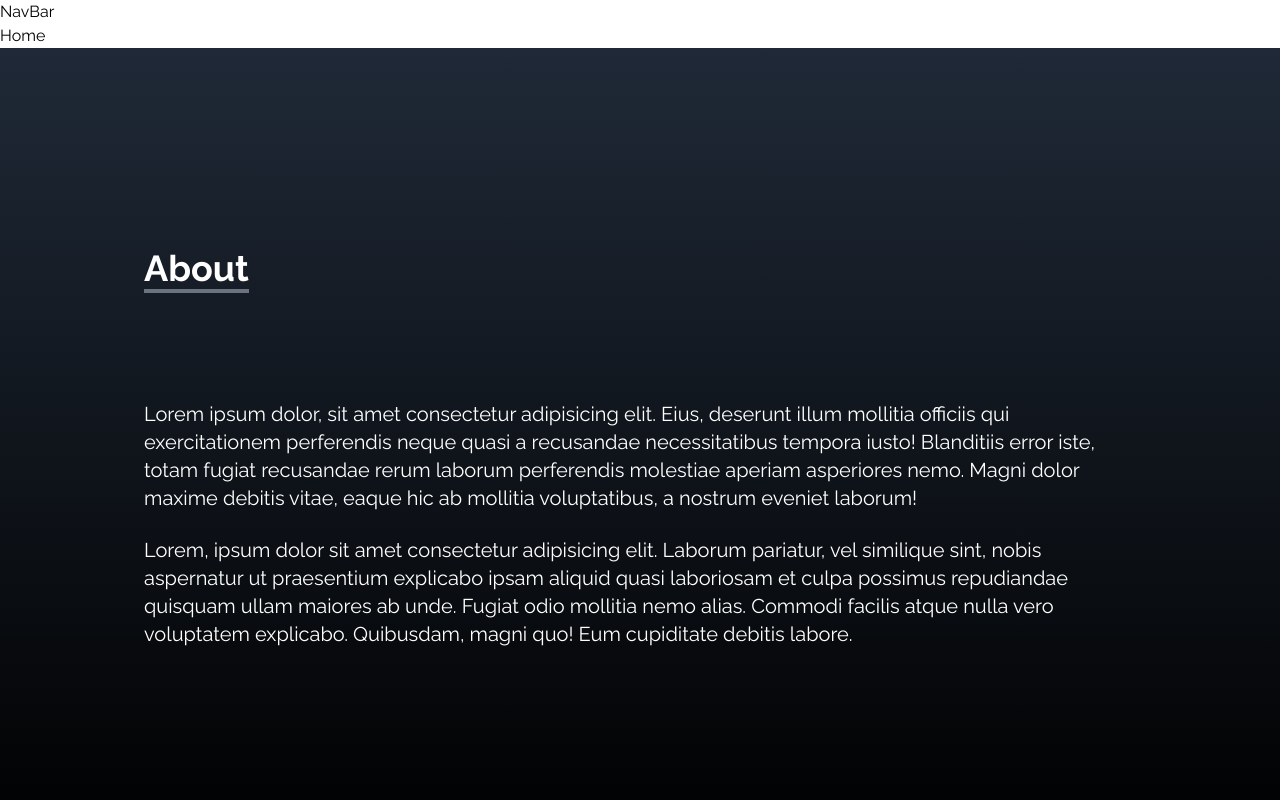
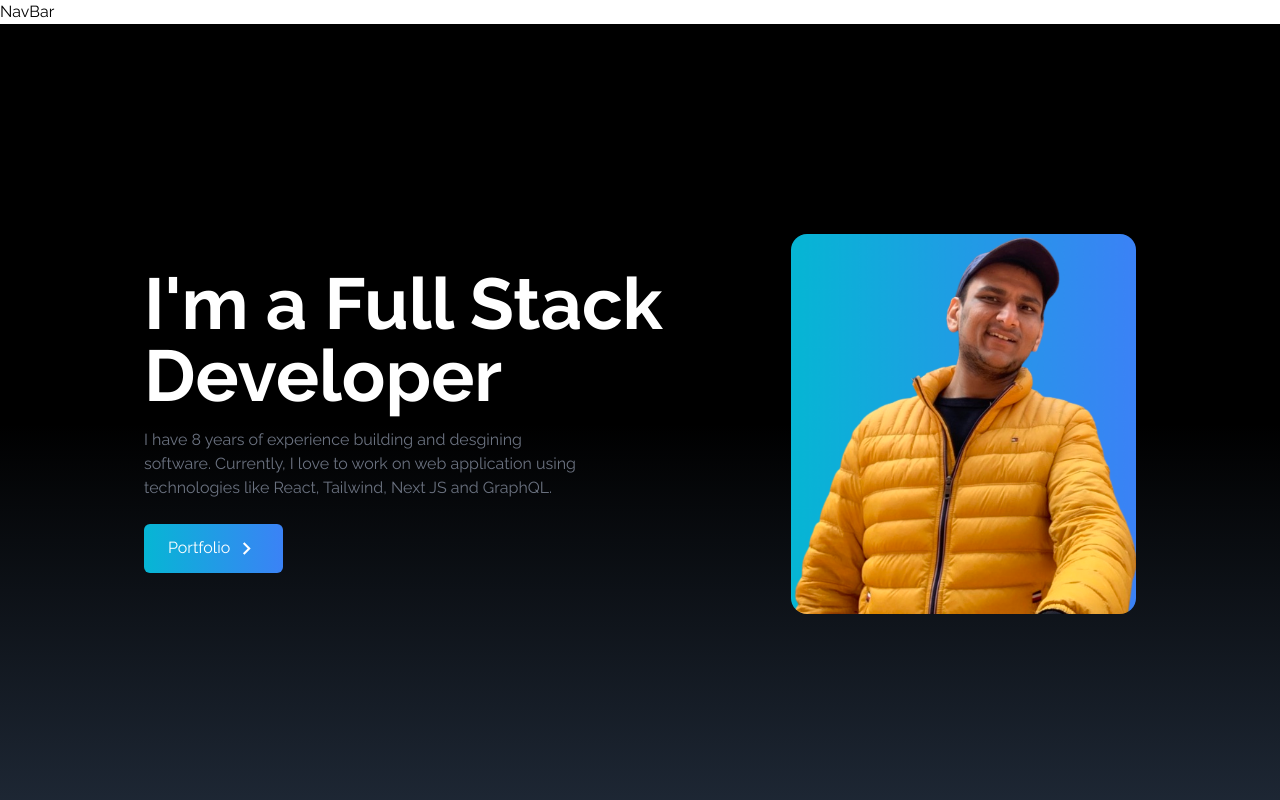
Before and after one commit to munenebrian/my-portfolio-in-react, a React (Create React App) app in the folder my-portfolio/: page / in a window 1280 px wide. Shown: the top 800 px of the page. Built offline with nearby package versions, Linux system fonts and the light colour scheme; the HTML template or start-up script is replaced by a standard one; a web font is replaced by a local one.

Commit message:
working on the home component!

```diff
--- a/my-portfolio/src/components/Home.js
+++ b/my-portfolio/src/components/Home.js
@@ -1,9 +1,50 @@
-import React from 'react'
+import React from "react";
+import HeroImage from "../assets/heroImage.png";
+import { MdOutlineKeyboardArrowRight } from "react-icons/md";
+import { Link } from "react-scroll";
 
 const Home = () => {
   return (
-    <div>Home</div>
-  )
-}
+    <div
+      name="home"
+      className="h-screen w-full bg-gradient-to-b from-black via-black to-gray-800"
+    >
+      <div className="max-w-screen-lg mx-auto flex flex-col items-center justify-center h-full px-4 md:flex-row">
+        <div className="flex flex-col justify-center h-full">
+          <h2 className="text-4xl sm:text-7xl font-bold text-white">
+            I'm a Full Stack Developer
+          </h2>
+          <p className="text-gray-500 py-4 max-w-md">
+            I have 8 years of experience building and desgining software.
+            Currently, I love to work on web application using technologies like
+            React, Tailwind, Next JS and GraphQL.
+          </p>
 
-export default Home
+          <div>
+            <Link
+              to="portfolio"
+              smooth
+              duration={500}
+              className="group text-white w-fit px-6 py-3 my-2 flex items-center rounded-md bg-gradient-to-r from-cyan-500 to-blue-500 cursor-pointer"
+            >
+              Portfolio
+              <span className="group-hover:rotate-90 duration-300">
+                <MdOutlineKeyboardArrowRight size={25} className="ml-1" />
+              </span>
+            </Link>
+          </div>
+        </div>
+
+        <div>
+          <img
+            src={HeroImage}
+            alt="my profile"
+            className="rounded-2xl mx-auto w-2/3 md:w-full"
+          />
+        </div>
+      </div>
+    </div>
+  );
+};
+
+export default Home;
```
